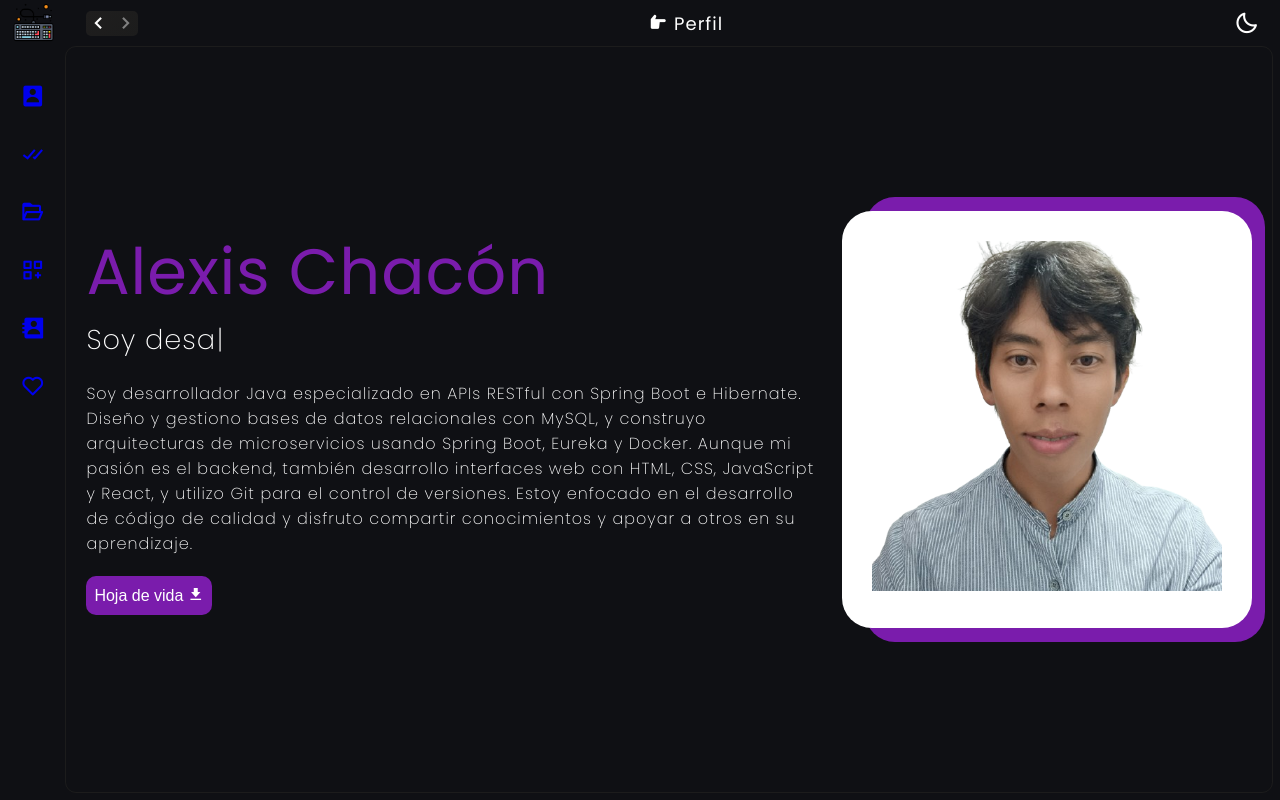
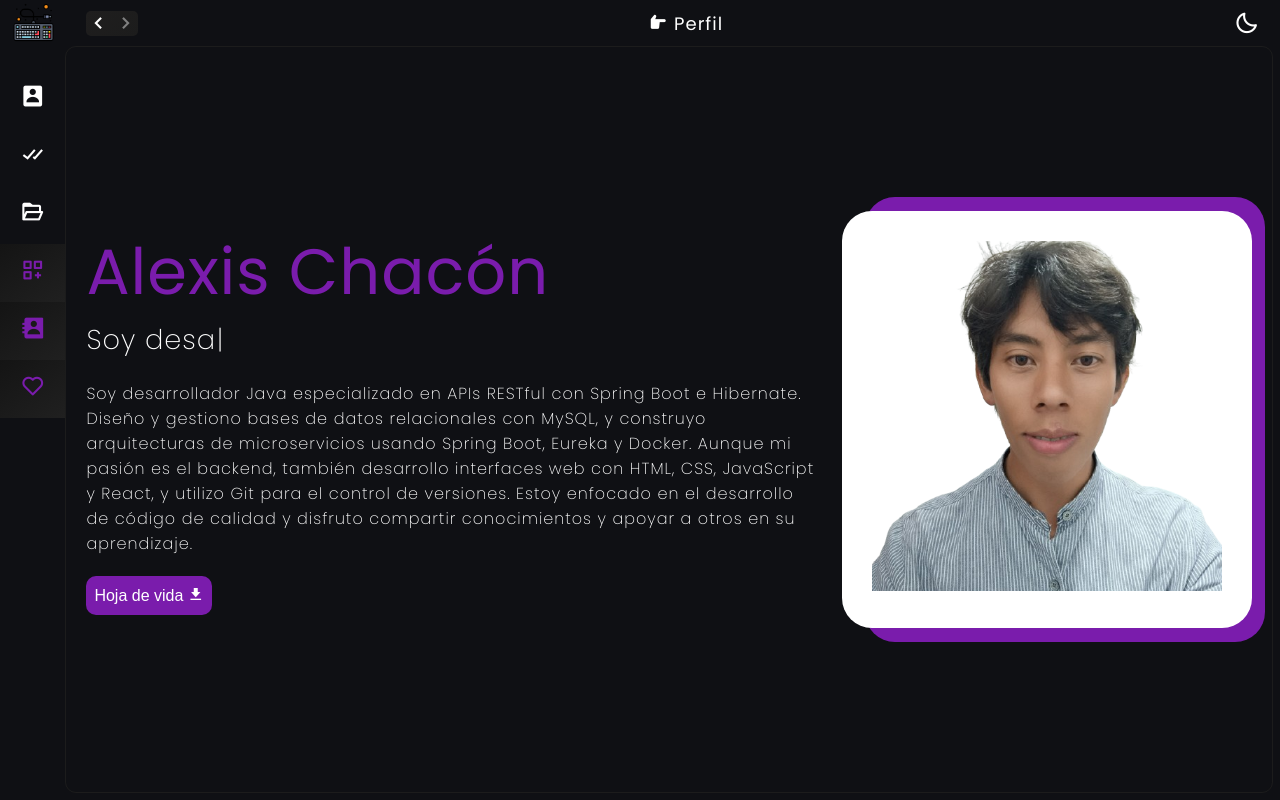
Before and after one commit to Michael-Chacon/portfolio, a React (Vite) app: page / in a window 1280 px wide. Built offline with nearby package versions, Linux system fonts and the light colour scheme.

Commit message:
style: 🎨 Mejora de estilos de hover y activación en el menú principal
Se corrigieron los estilos de hover del menú principal y se agregó la funcionalidad para mantener activo el ítem seleccionado, mejorando la experiencia visual e interacción del usuario.

```diff
--- a/src/ContainerPrincipal.css
+++ b/src/ContainerPrincipal.css
@@ -22,7 +22,7 @@
     align-items: center;
     justify-content: center;
     list-style: none;
-    /* gap: 10px; */
+    width: 100%;
 }
 
 .menu__secciones {
@@ -31,15 +31,21 @@
     padding: 10px 15px;
     transition: all ease 0.4s;
     cursor: pointer;
-    list-style: none;
+    text-decoration: none;
+    color: white;
+    width: 100%;
 }
 
 .menu__secciones:hover {
     background: linear-gradient(145deg, #3c3c3c, #1c1c1c);
-    box-shadow: inset 5px 5px 10px rgba(0, 0, 0, 0.3);
-    border-radius: 13px;
     color: gray;
 }
+
+.menu__secciones.active {
+    background: linear-gradient(145deg, #141414, #202020);
+    color: #7A1CAC;
+}
+
 
 .principal {
     display: flex;
```
